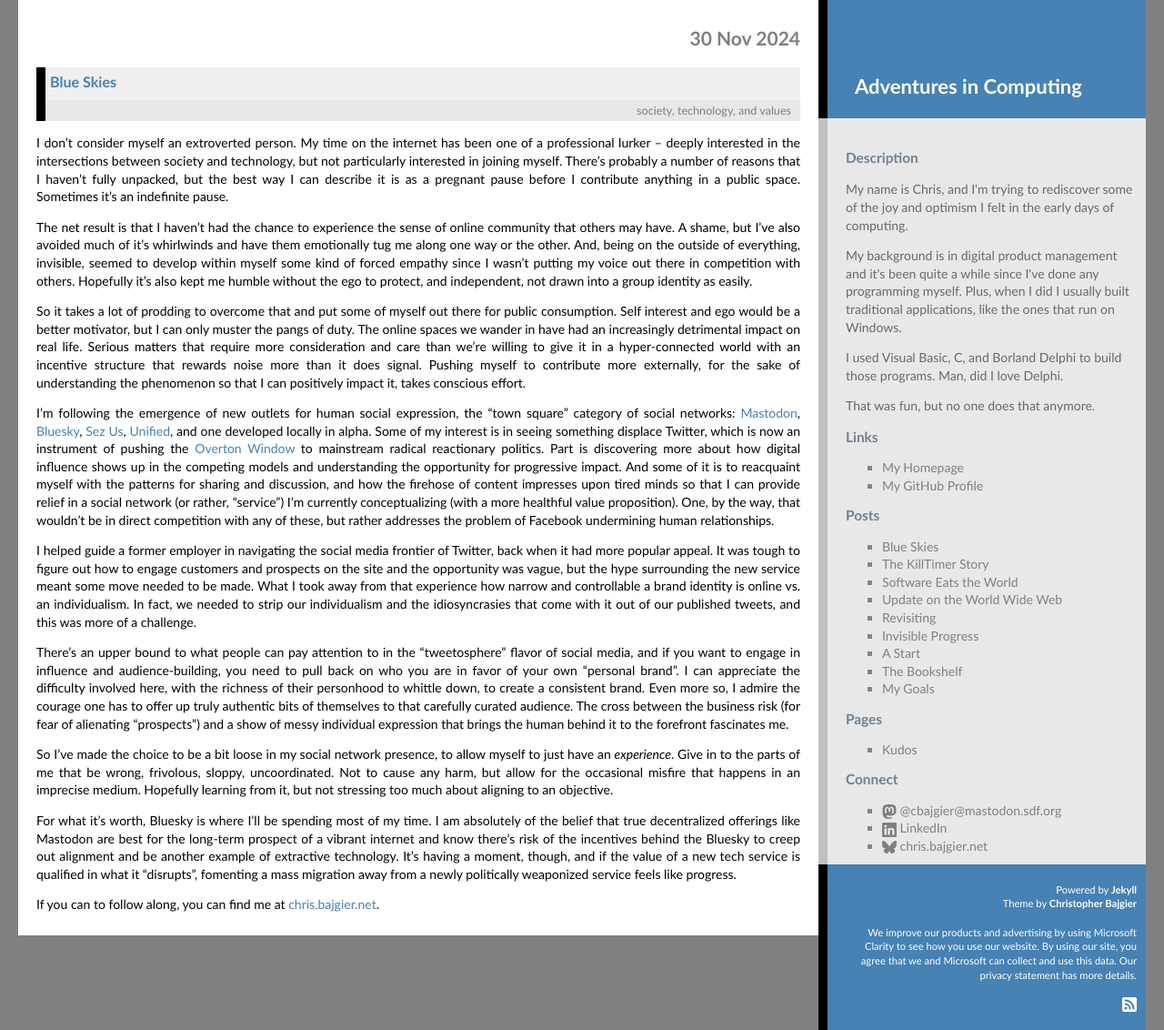
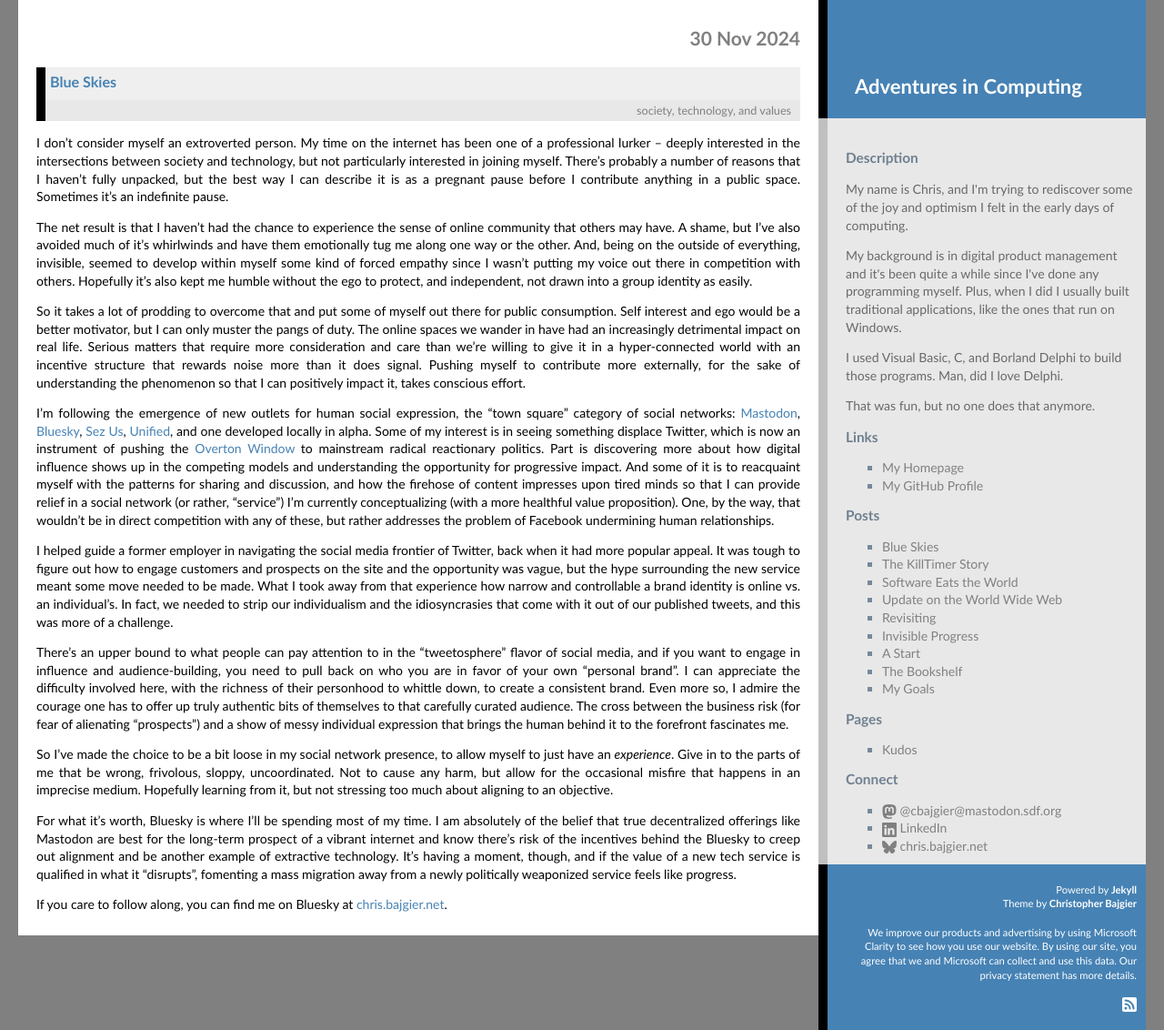
Before and after one commit to cbajgier/cbajgier.github.io, a Jekyll site: the page built from _posts/2024-11-30-blue-skies.markdown, in a window 1280 px wide. Shown: the whole page at 91% size. Built offline with Jekyll 4.4.1, drawn with Linux system fonts in a browser that asks for light colours; nearby versions of some CDN libraries; a script that is not in the unit is left out; comment, search, counter and statistics services are not loaded.

Commit message:
Post spelling fixes

```diff
--- a/_posts/2024-11-30-blue-skies.markdown
+++ b/_posts/2024-11-30-blue-skies.markdown
@@ -16,7 +16,7 @@ So it takes a lot of prodding to overcome that and put some of myself out there
 
 I'm following the emergence of new outlets for human social expression, the "town square" category of social networks: [Mastodon](https://joinmastodon.org/), [Bluesky](https://bsky.app/), [Sez Us](https://sez.us), [Unified](https://www.joinunified.us/), and one developed locally in alpha. Some of my interest is in seeing something displace Twitter, which is now an instrument of pushing the [Overton Window](https://en.wikipedia.org/wiki/Overton_window) to mainstream radical reactionary politics. Part is discovering more about how digital influence shows up in the competing models and understanding the opportunity for progressive impact. And some of it is to reacquaint myself with the patterns for sharing and discussion, and how the firehose of content impresses upon tired minds so that I can provide relief in a social network (or rather, "service") I'm currently conceptualizing (with a more healthful value proposition). One, by the way, that wouldn't be in direct competition with any of these, but rather addresses the problem of Facebook undermining human relationships.
 
-I helped guide a former employer in navigating the social media frontier of Twitter, back when it had more popular appeal. It was tough to figure out how to engage customers and prospects on the site and the opportunity was vague, but the hype surrounding the new service meant some move needed to be made. What I took away from that experience how narrow and controllable a brand identity is online vs. an individualism. In fact, we needed to strip our individualism and the idiosyncrasies that come with it out of our published tweets, and this was more of a challenge.
+I helped guide a former employer in navigating the social media frontier of Twitter, back when it had more popular appeal. It was tough to figure out how to engage customers and prospects on the site and the opportunity was vague, but the hype surrounding the new service meant some move needed to be made. What I took away from that experience how narrow and controllable a brand identity is online vs. an individual's. In fact, we needed to strip our individualism and the idiosyncrasies that come with it out of our published tweets, and this was more of a challenge.
 
 There's an upper bound to what people can pay attention to in the "tweetosphere" flavor of social media, and if you want to engage in influence and audience-building, you need to pull back on who you are in favor of your own "personal brand". I can appreciate the difficulty involved here, with the richness of their personhood to whittle down, to create a consistent brand. Even more so, I admire the courage one has to offer up truly authentic bits of themselves to that carefully curated audience. The cross between the business risk (for fear of alienating "prospects") and a show of messy individual expression that brings the human behind it to the forefront fascinates me.
 
@@ -24,7 +24,7 @@ So I've made the choice to be a bit loose in my social network presence, to allo
 
 For what it's worth, Bluesky is where I'll be spending most of my time. I am absolutely of the belief that true decentralized offerings like Mastodon are best for the long-term prospect of a vibrant internet and know there's risk of the incentives behind the Bluesky to creep out alignment and be another example of extractive technology. It's having a moment, though, and if the value of a new tech service is qualified in what it "disrupts", fomenting a mass migration away from a newly politically weaponized service feels like progress.
 
-If you can to follow along, you can find me at [chris.bajgier.net](https://bsky.app/profile/chris.bajgier.net).
+If you care to follow along, you can find me on Bluesky at [chris.bajgier.net](https://bsky.app/profile/chris.bajgier.net).
 <!-- Bluesky widget generator from https://bsky-widget.srbh.dev/ -->
 <bsky-widget handle="chris.bajgier.net"></bsky-widget>
 
```
